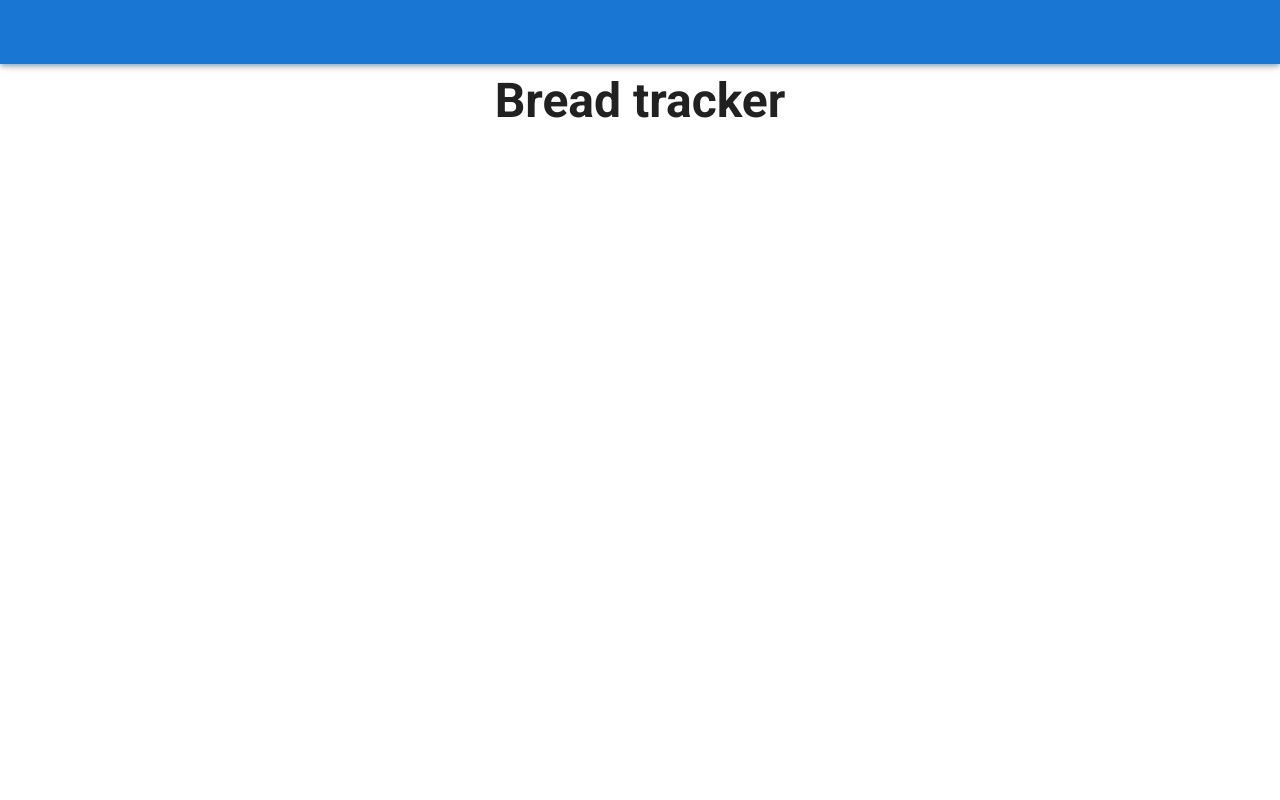
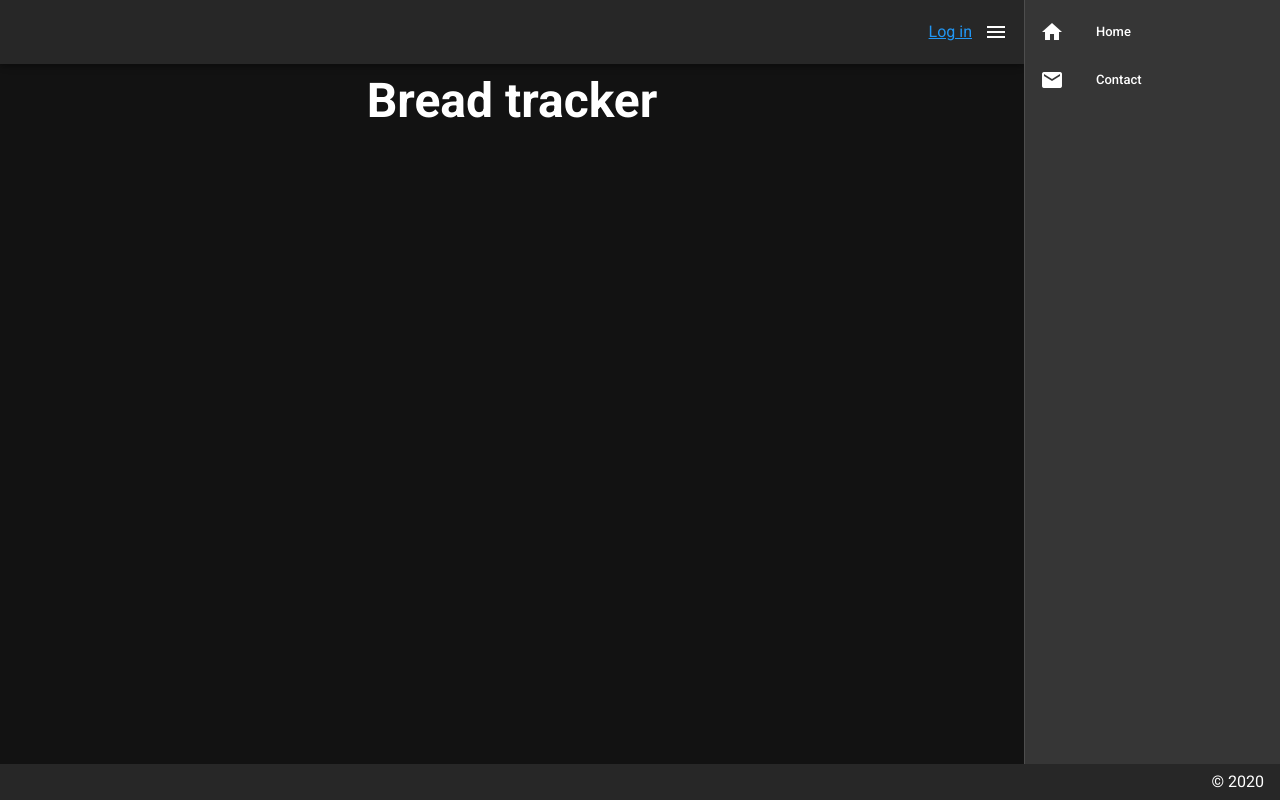
Before and after one commit to MathiasCiarlo/Bread-tracker, a Vue app: page / in a window 1280 px wide. Built offline with nearby package versions, Linux system fonts and the light colour scheme; no server answers.

Commit message:
Add header with login

```diff
--- a/package.json
+++ b/package.json
@@ -13,7 +13,8 @@
     "register-service-worker": "^1.7.1",
     "vue": "^2.6.11",
     "vue-router": "^3.2.0",
-    "vuetify": "^2.2.11"
+    "vuetify": "^2.2.11",
+    "vuex": "^3.5.1"
   },
   "devDependencies": {
     "@vue/cli-plugin-babel": "~4.4.0",
--- a/src/App.vue
+++ b/src/App.vue
@@ -1,15 +1,27 @@
 <template>
   <v-app>
-    <v-app-bar app color="primary" dark> </v-app-bar>
-
+    <Header />
     <v-main>
       <router-view />
     </v-main>
+
+    <v-footer color="gray" app>
+      <v-spacer></v-spacer>
+
+      <span class="white--text">&copy; {{ new Date().getFullYear() }}</span>
+    </v-footer>
   </v-app>
 </template>
 
 <script>
+import Header from '@/components/Header'
+
 export default {
-  name: 'App'
+  name: 'App',
+  components: { Header },
+
+  created() {
+    this.$vuetify.theme.dark = true
+  },
 }
 </script>
--- /dev/null
+++ b/src/components/Header.vue
@@ -0,0 +1,53 @@
+<template>
+  <div class="Header">
+    <v-navigation-drawer v-model="drawer" app right>
+      <v-list dense>
+        <v-list-item link>
+          <v-list-item-action>
+            <v-icon>mdi-home</v-icon>
+          </v-list-item-action>
+
+          <v-list-item-content>
+            <v-list-item-title>Home</v-list-item-title>
+          </v-list-item-content>
+        </v-list-item>
+
+        <v-list-item link>
+          <v-list-item-action>
+            <v-icon>mdi-email</v-icon>
+          </v-list-item-action>
+
+          <v-list-item-content>
+            <v-list-item-title>Contact</v-list-item-title>
+          </v-list-item-content>
+        </v-list-item>
+      </v-list>
+    </v-navigation-drawer>
+
+    <v-app-bar app dark>
+      <v-spacer></v-spacer>
+      <span v-if="isAuthenticated">{{ user.displayName }}</span>
+      <router-link v-else to="/login">Log in</router-link>
+      <v-app-bar-nav-icon @click.stop="drawer = !drawer"></v-app-bar-nav-icon>
+    </v-app-bar>
+  </div>
+</template>
+
+<script>
+import { mapState, mapGetters } from 'vuex'
+
+export default {
+  name: 'Header',
+
+  data: () => ({
+    drawer: null,
+  }),
+
+  computed: {
+    ...mapState('auth', ['user']),
+    ...mapGetters('auth', ['isAuthenticated']),
+  },
+}
+</script>
+
+<style lang="scss" scoped></style>
--- a/src/main.js
+++ b/src/main.js
@@ -4,11 +4,25 @@ import './registerServiceWorker'
 import router from './router'
 import vuetify from './plugins/vuetify'
 import { auth } from './firebase'
+import Vuex from 'vuex'
+import * as authStore from '@/store/modules/auth'
 
 Vue.config.productionTip = false
 
+Vue.use(Vuex)
+
+const store = new Vuex.Store({
+  modules: {
+    auth: {
+      namespaced: true,
+      ...authStore,
+    },
+  },
+})
+
 auth.onAuthStateChanged(() => {
   new Vue({
+    store,
     router,
     vuetify,
     render: (h) => h(App),
--- /dev/null
+++ b/src/store/modules/auth.js
@@ -0,0 +1,54 @@
+import { auth } from '@/firebase'
+
+export const state = () => ({
+  user: null,
+})
+
+export const getters = {
+  isAuthenticated(state) {
+    return state.user !== null
+  },
+}
+
+export const mutations = {
+  resetUser(state) {
+    state.user = null
+  },
+
+  setUser(state, user) {
+    state.user = user
+  },
+}
+
+export const actions = {
+  async refreshUser({ getters }) {
+    if (getters['isAuthenticated']) {
+      return getters['loggedInUser']
+    }
+
+    try {
+      console.error('Not implemented')
+    } catch (error) {
+      if (error.response) {
+        if (401 === error.response.status) {
+          return
+        }
+        throw error
+      }
+    }
+
+    return getters['loggedInUser']
+  },
+
+  async login({ commit }, { email, password }) {
+    return auth.signInWithEmailAndPassword(email, password).then(() => {
+      commit('setUser', auth.currentUser)
+    })
+  },
+
+  async logout({ commit }) {
+    auth.signOut().then(() => {
+      commit('resetUser')
+    })
+  },
+}
```
Also changed, not shown: src/components/FrontPage.vue (+2 -5 lines), 1 other file (tests, documents, lock files or other folders).
